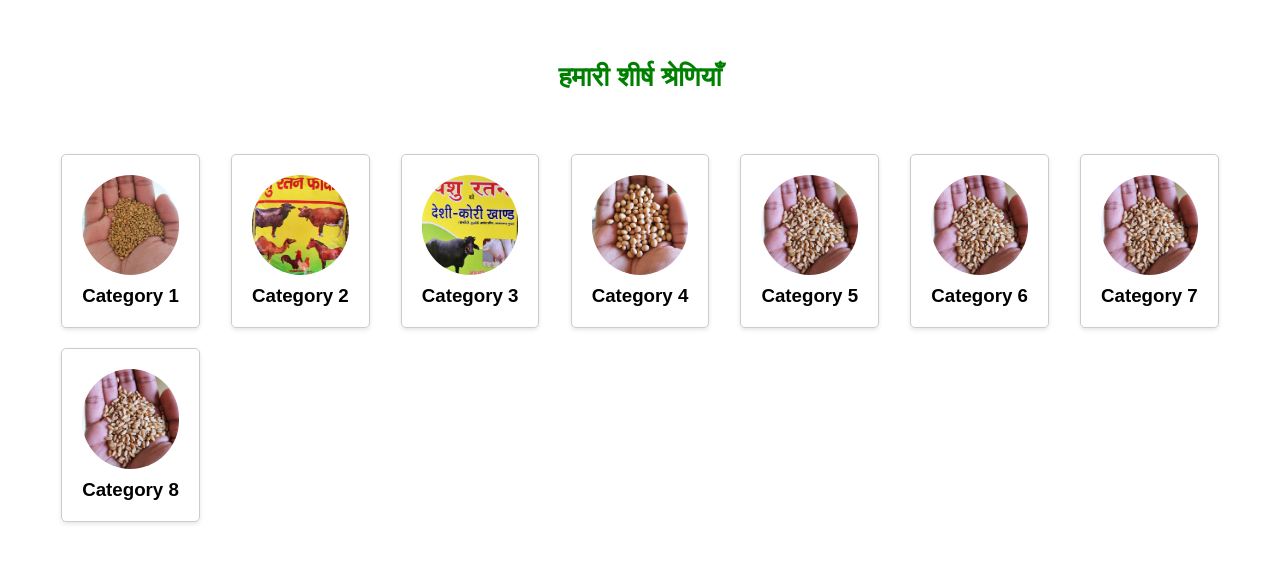
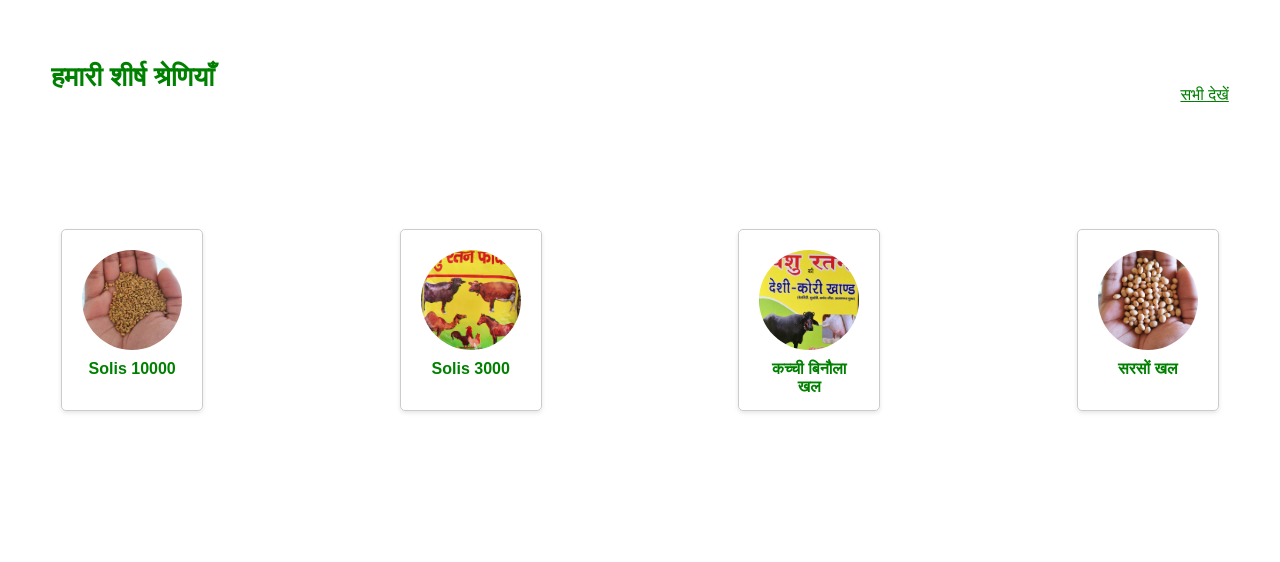
Before and after one commit to guptadeeya/solis, a React (Create React App) app: page / in a window 1280 px wide. Shown: the part 951-1513 px from the top of the page. Built offline with nearby package versions, Linux system fonts and the light colour scheme.

Commit message:
Changes in cards

```diff
--- a/src/components/Home/Categories.js
+++ b/src/components/Home/Categories.js
@@ -3,16 +3,20 @@ import CategoryCard from './CategoryCard';
 import '../css/Categories.css'
 
 const Categories = () => {
-    const categories = ['Category 1', 'Category 2', 'Category 3', 'Category 4', 'Category 5', 'Category 6', 'Category 7', 'Category 8'];
+    const categories = ['Solis 10000', 'Solis 3000', 'कच्ची बिनौला खल', 'सरसों खल'];
 
     return (
       <div className="Categories-container">
+      <div className="Categories-heading-row">
       <div className="Category-heading">हमारी शीर्ष श्रेणियाँ</div>
+      <div className="view_all">सभी देखें</div>
+      </div>
         <div className="category-container">
           {categories.map((category, index) => (
             <CategoryCard key={index} name={category} />
           ))}
         </div>
+        <div className="space"></div>
       </div>
     );
 };
--- a/src/components/Home/CategoryCard.js
+++ b/src/components/Home/CategoryCard.js
@@ -5,17 +5,12 @@ import img2 from '../../images/img-2.png'
 import img3 from '../../images/img-3.png'
 import img4 from '../../images/img-4.png'
 import img5 from '../../images/img-5.png'
-import img6 from '../../images/img-6.png'
 
 const categoryImages = {
-  'Category 1': img2,
-  'Category 2': img3,
-  'Category 3': img4,
-  'Category 4': img5,
-  'Category 5': img6,
-  'Category 6': img6,
-  'Category 7': img6,
-  'Category 8': img6,
+  'Solis 10000': img2,
+  'Solis 3000': img3,
+  'कच्ची बिनौला खल': img4,
+  'सरसों खल': img5,
   // Add more categories here
 };
 
@@ -25,7 +20,7 @@ const CategoryCard = ({ name }) => {
   return (
     <div className="category-card">
       <img src={imageUrl} alt={name} />
-      <h3>{name}</h3>
+      <div className="category-name">{name}</div>
     </div>
   );
 };
--- a/src/components/css/Categories.css
+++ b/src/components/css/Categories.css
@@ -1,3 +1,7 @@
+.Categories-container{
+  padding-bottom: 10%;
+}
+
 .category-container {
     display: flex;
     flex-wrap: wrap;
@@ -8,6 +12,18 @@
 .Category-heading{
   font-size: 27px;
   color: green;
-  padding-top: 5%;
   font-weight: bold;
 }
+
+.Categories-heading-row{
+  display: flex;
+  justify-content: space-between;
+  padding: 5% 4%;
+}
+
+.view_all{
+  cursor: pointer;
+  text-decoration: underline;
+  color: green;
+  padding-top: 2%;
+}
--- a/src/components/css/CategoryCard.css
+++ b/src/components/css/CategoryCard.css
@@ -9,6 +9,9 @@
     margin: 10px;
     max-width: 500px;
     text-align: center;
+    width: 100px; /* Set the desired width */
+    height: 140px; /* Set the desired height */
+    text-align: center;
   }
 
   .category-card img {
@@ -18,6 +21,8 @@
     border-radius: 50px;
   }
 
-  .category-card h3 {
+  .category-name{
     margin-top: 10px;
+    color: green;
+    font-weight: bold;
   }
```
